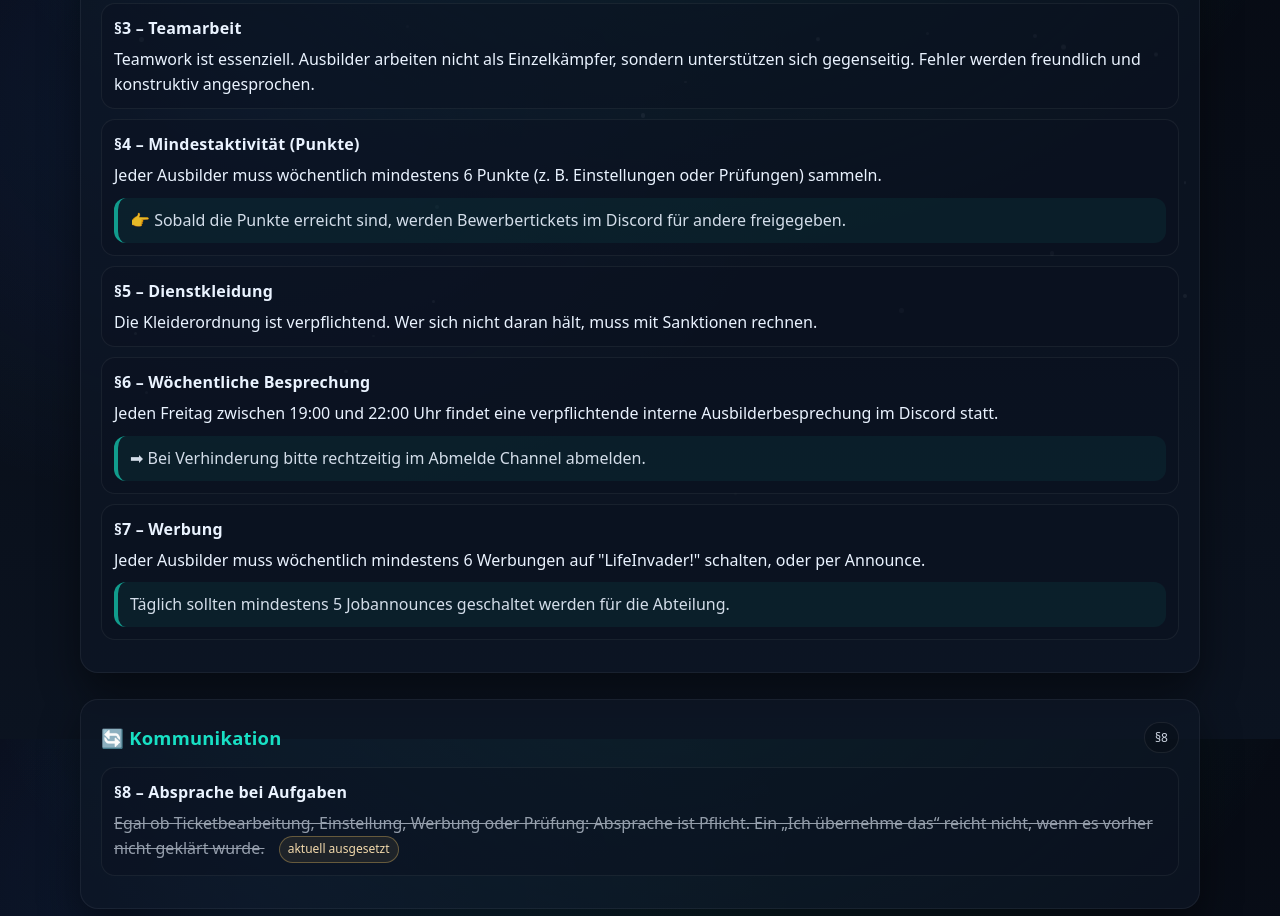
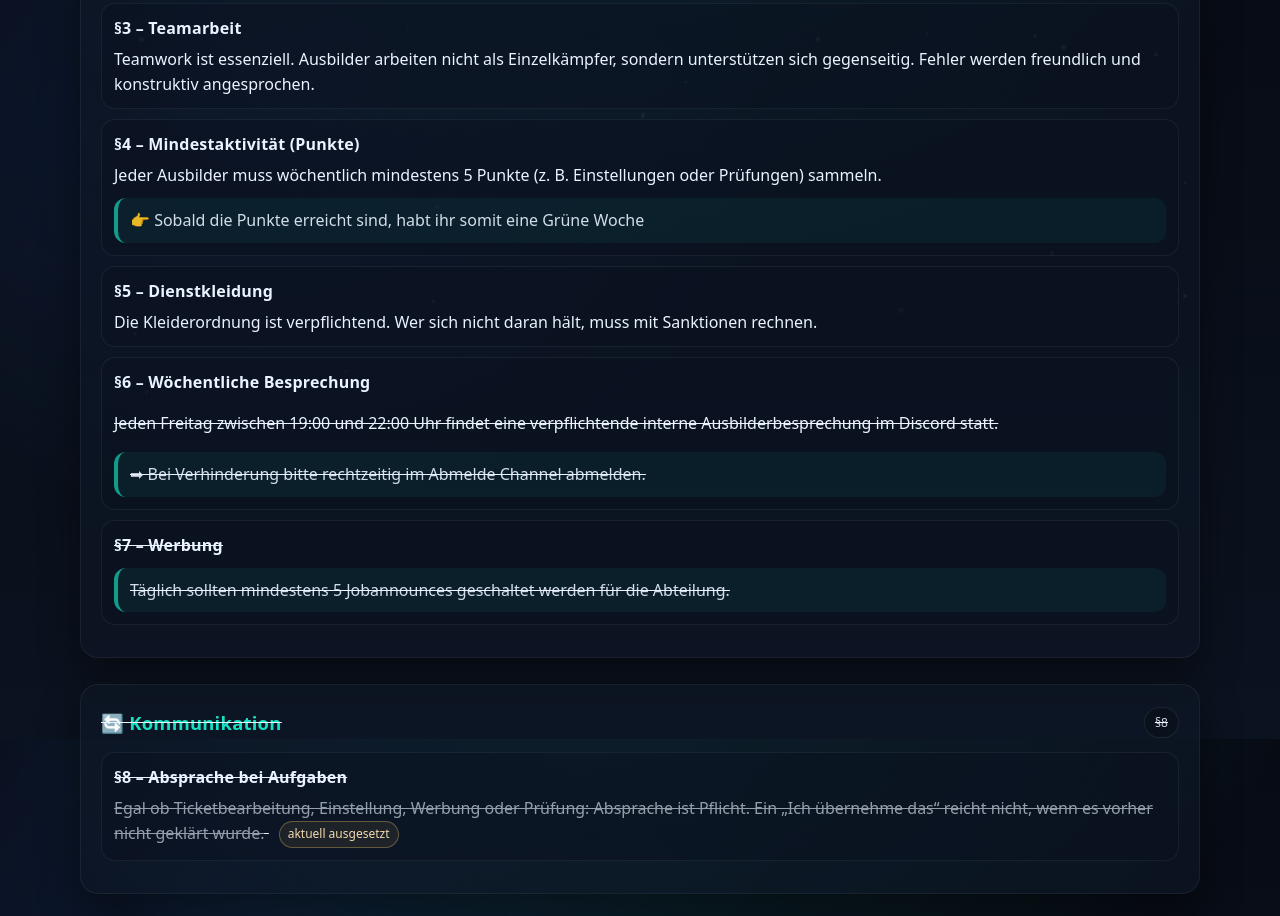
Before and after one commit to qJustn/Regelwerk-Prakti-Sani, a plain HTML site: page index.html in a window 1280 px wide. Shown: the part 861-1777 px from the top of the page. Drawn offline with Linux system fonts and the light colour scheme.

Commit message:
Update index.html

```diff
--- a/index.html
+++ b/index.html
@@ -516,8 +516,8 @@
 
       <div class="rule">
         <b>§4 – Mindestaktivität (Punkte)</b>
-        Jeder Ausbilder muss wöchentlich mindestens 6 Punkte (z. B. Einstellungen oder Prüfungen) sammeln.
-        <div class="note">👉 Sobald die Punkte erreicht sind, werden Bewerbertickets im Discord für andere freigegeben.</div>
+        Jeder Ausbilder muss wöchentlich mindestens 5 Punkte (z. B. Einstellungen oder Prüfungen) sammeln.
+        <div class="note">👉 Sobald die Punkte erreicht sind, habt ihr somit eine Grüne Woche</div>
       </div>
 
       <div class="rule">
@@ -527,14 +527,13 @@
 
       <div class="rule">
         <b>§6 – Wöchentliche Besprechung</b>
-        Jeden Freitag zwischen 19:00 und 22:00 Uhr findet eine verpflichtende interne Ausbilderbesprechung im Discord statt.
+        <p><s>Jeden Freitag zwischen 19:00 und 22:00 Uhr findet eine verpflichtende interne Ausbilderbesprechung im Discord statt.<p><s>
         <div class="note">➡ Bei Verhinderung bitte rechtzeitig im Abmelde Channel abmelden.</div>
       </div>
 
       <div class="rule">
         <b>§7 – Werbung</b>
-        Jeder Ausbilder muss wöchentlich mindestens 6 Werbungen auf "LifeInvader!" schalten, oder per Announce.
-        <div class="note">Täglich sollten mindestens 5 Jobannounces geschaltet werden für die Abteilung.</div>
+         <div class="note">Täglich sollten mindestens 5 Jobannounces geschaltet werden für die Abteilung.</div>
       </div>
     </section>
 
```
